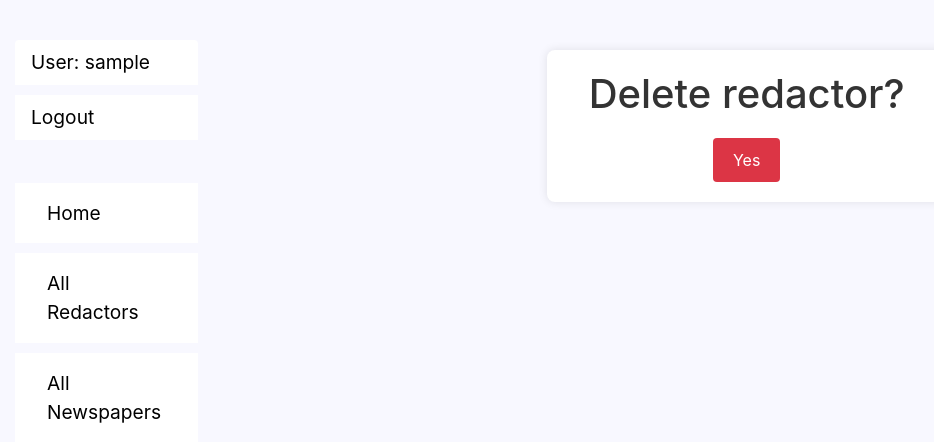
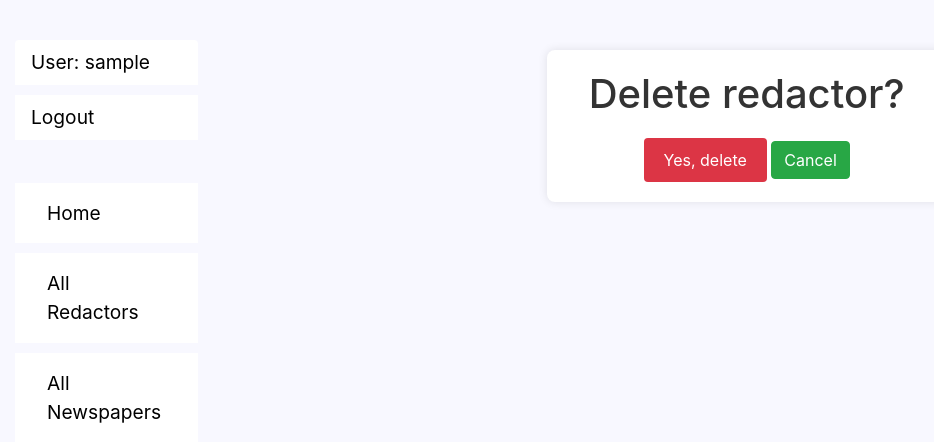
Before and after one commit to Oxbay/Develop-Newspaper-Agency, a Django app: page /redactors/1/delete/ in a window 1280 px wide. Shown: the top 442 px of the page, without its empty margins (0-934 px from the left). Run offline with Django 4.2, Linux system fonts and the light colour scheme; the visitor is signed in with stand-in values (Sample User, id 1); data comes from the database, SQL or seed files in the repository.

Commit message:
add button 'Cancel' to ..._confirm_delete.html

```diff
--- a/templates/newspaper/newspaper_confirm_delete.html
+++ b/templates/newspaper/newspaper_confirm_delete.html
@@ -5,7 +5,9 @@
     <h1>Delete newspaper?</h1>
     <form action="" method="post">
       {% csrf_token %}
-      <input type="submit" value="Yes" class="btn btn-danger">
+      <input type="submit" value="Yes, delete" class="btn btn-danger">
+<a href="{% url "newspaper:newspaper-details" pk=newspaper.id %}"><button type="button" class="btn btn-success">Cancel</button></a>
+
     </form>
   </div>
 {% endblock %}
--- a/templates/newspaper/redactor_confirm_delete.html
+++ b/templates/newspaper/redactor_confirm_delete.html
@@ -6,7 +6,9 @@
     <form action="" method="post">
       {% csrf_token %}
 
-      <input type="submit" value="Yes" class="btn btn-danger">
+      <input type="submit" value="Yes, delete" class="btn btn-danger">
+<a href="{% url "newspaper:redactor-detail" pk=redactor.id %}"><button type="button" class="btn btn-success">Cancel</button></a>
+
     </form>
   </div>
 {% endblock %}
--- a/templates/newspaper/topic_confirm_delete.html
+++ b/templates/newspaper/topic_confirm_delete.html
@@ -6,7 +6,9 @@
     <form action="" method="post">
       {% csrf_token %}
 
-      <input type="submit" value="Yes" class="btn btn-danger">
+      <input type="submit" value="Yes, delete" class="btn btn-danger">
+<a href="{% url "newspaper:topic-list" %}"><button type="button" class="btn btn-success">Cancel</button></a>
+
     </form>
   </div>
 {% endblock %}
```
